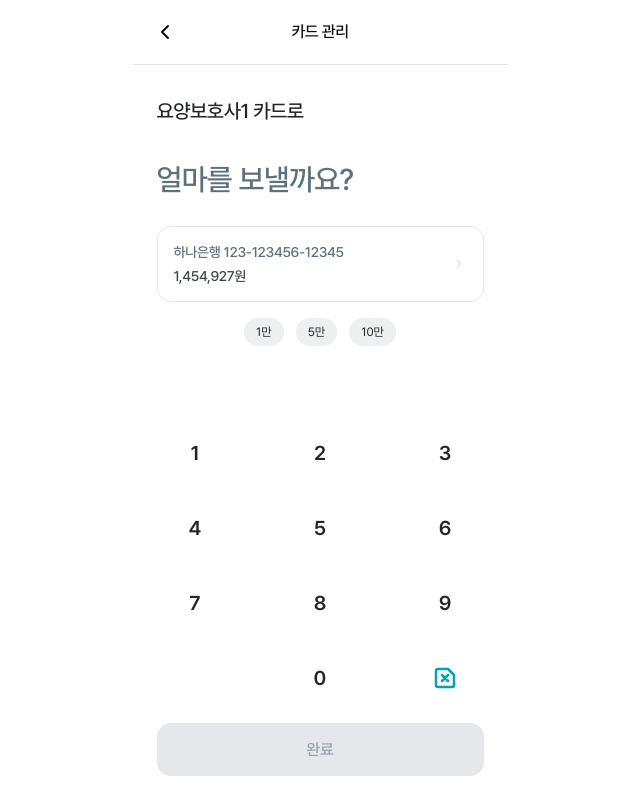
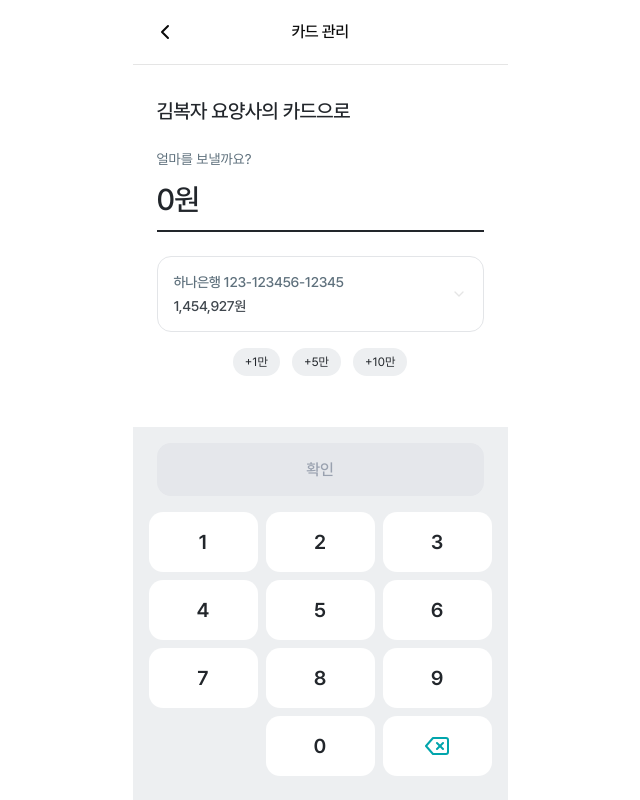
Before and after one commit to HanaroCare/hanaro-care-main, a Next.js app in the folder client/: page /card/charge in a window 1280 px wide. Shown: the whole page, without its empty margins (320-960 px from the left). Built offline with nearby package versions, Linux system fonts and the light colour scheme.

Commit message:
HN-38-refactor/돌봄지갑 카드 송금 및 설정 변경 UI 수정
- 카드 송금 화면 키패드 스타일, 한도 초과 경고, 송금 완료 페이지
- 카드 설정 변경 해지하기 위치, 슬라이더 스타일, 계좌 드롭다운
- 해지 후 전체 비활성화 처리

```diff
--- /dev/null
+++ b/client/app/card/charge/complete/page.tsx
@@ -0,0 +1,46 @@
+"use client";
+
+import { useRouter, useSearchParams } from "next/navigation";
+import { ChevronLeft, X } from "lucide-react";
+import { CheckCircle } from "lucide-react";
+
+export default function ChargeCompletePage() {
+  const router = useRouter();
+  const searchParams = useSearchParams();
+  const cardNm = searchParams.get("cardNm") || "김복자 요양사";
+  const amount = searchParams.get("amount") || "0";
+
+  return (
+    <div className="relative min-h-screen bg-white">
+      {/* 헤더 */}
+      <div className="flex justify-between items-center px-4 h-[65px] border-b border-black/10">
+        <button className="p-1" onClick={() => router.back()}>
+          <ChevronLeft size={24} color="#0A0A0A" />
+        </button>
+        <span className="text-base font-medium tracking-tight text-[#0A0A0A]">송금</span>
+        <button className="p-1" onClick={() => router.push("/card")}>
+          <X size={24} color="#0A0A0A" />
+        </button>
+      </div>
+
+      {/* 완료 내용 */}
+      <div className="flex flex-col items-center justify-center mt-40">
+        <CheckCircle size={67} color="#008485" strokeWidth={2.5} />
+        <p className="text-2xl font-semibold text-hana-black-800 text-center mt-8 leading-[35px]">
+          {cardNm} 카드에<br />
+          {Number(amount).toLocaleString()}원 충전 완료
+        </p>
+      </div>
+
+      {/* 완료 버튼 */}
+      <div className="absolute bottom-8 left-0 right-0 px-6">
+        <button
+          onClick={() => router.push("/card")}
+          className="w-full h-[53px] rounded-xl bg-hana-ez-600 text-white text-base font-medium"
+        >
+          완료
+        </button>
+      </div>
+    </div>
+  );
+}
--- a/client/app/card/charge/page.tsx
+++ b/client/app/card/charge/page.tsx
@@ -1,32 +1,73 @@
 "use client";
 
-import { useState } from "react";
+import { useState, useRef } from "react";
 import { useRouter } from "next/navigation";
-import { ChevronLeft } from "lucide-react";
+import { ChevronLeft, ChevronDown } from "lucide-react";
 
-const QUICK_AMOUNTS = ["1만", "5만", "10만"];
+const CARDS = [
+  { id: 1, cardNm: "김복자 요양사의 카드", accountNm: "하나은행 123-123456-12345", balance: 1454927, limitAmt: 600000 },
+  { id: 2, cardNm: "한금순 요양사의 카드", accountNm: "하나은행 987-654321-98765", balance: 820000, limitAmt: 600000 },
+];
+
+const QUICK_AMOUNTS = [
+  { label: "1만", value: 10000 },
+  { label: "5만", value: 50000 },
+  { label: "10만", value: 100000 },
+];
 
 export default function CardChargePage() {
   const router = useRouter();
   const [amount, setAmount] = useState("");
+  const [selectedCard, setSelectedCard] = useState(CARDS[0]);
+  const [showCardSelect, setShowCardSelect] = useState(false);
+  const [shake, setShake] = useState(false);
+  const amountRef = useRef<HTMLDivElement>(null);
+
+  const numericAmount = Number(amount || "0");
+  const isOverLimit = numericAmount > selectedCard.limitAmt;
+
+  const triggerShake = () => {
+    setShake(true);
+    setTimeout(() => setShake(false), 500);
+  };
 
   const handleKeypad = (val: string) => {
-    if (val === "delete") {
-      setAmount((prev) => prev.slice(0, -1));
-    } else {
-      setAmount((prev) => prev + val);
+  if (val === "delete") {
+    setAmount((prev) => prev.slice(0, -1));
+    return;
+  }
+  const next = amount + val;
+  if (Number(next) > selectedCard.limitAmt) {
+    setAmount(next); // 일단 넣고
+    triggerShake();
+    return;
+  }
+  setAmount(next);
+};
+
+  const handleQuick = (val: number) => {
+    const next = numericAmount + val;
+    setAmount(String(next)); // 일단 넣고
+    if (next > selectedCard.limitAmt) {
+      triggerShake();
     }
   };
 
-  const handleQuick = (val: string) => {
-    const num = val.replace("만", "0000");
-    setAmount((prev) => String(Number(prev || "0") + Number(num)));
-  };
-
-  const formatted = amount ? Number(amount).toLocaleString() : "";
+  const formatted = numericAmount ? numericAmount.toLocaleString() : "";
 
   return (
-    <div className="relative min-h-screen bg-white">
+    <div className="relative min-h-screen bg-white flex flex-col">
+      <style>{`
+        @keyframes shake {
+          0%, 100% { transform: translateX(0); }
+          20% { transform: translateX(-8px); }
+          40% { transform: translateX(8px); }
+          60% { transform: translateX(-8px); }
+          80% { transform: translateX(8px); }
+        }
+        .shake { animation: shake 0.5s ease; }
+      `}</style>
+
       {/* 헤더 */}
       <div className="flex justify-between items-center px-4 h-[65px] border-b border-black/10 sticky top-0 bg-white z-10">
         <button className="p-1" onClick={() => router.back()}>
@@ -39,77 +80,119 @@ export default function CardChargePage() {
       {/* 카드명 */}
       <div className="px-6 mt-8">
         <p className="text-xl font-medium text-hana-black-900 tracking-tight">
-          요양보호사1 카드로
+          {selectedCard.cardNm}으로
         </p>
       </div>
 
       {/* 금액 표시 */}
-      <div className="px-6 mt-8">
-        <p className="text-[30px] font-medium tracking-tight text-hana-black-500">
-          {formatted ? `${formatted}원` : "얼마를 보낼까요?"}
-        </p>
+      <div className="px-6 mt-6">
+        <p className="text-sm text-hana-black-500 mb-2">얼마를 보낼까요?</p>
+        <div
+          ref={amountRef}
+          className={`border-b-2 pb-2 ${shake ? "shake" : ""} ${isOverLimit ? "border-hana-red-500" : "border-hana-black-900"}`}
+        >
+          <p className={`text-[30px] font-medium tracking-tight ${isOverLimit ? "text-hana-red-500" : "text-hana-black-900"}`}>
+            {formatted ? `${formatted}원` : "0원"}
+          </p>
+        </div>
+        {isOverLimit && (
+          <p className="text-xs text-hana-red-500 mt-1">
+            현재 한도는 {selectedCard.limitAmt.toLocaleString()}원입니다
+          </p>
+        )}
       </div>
 
       {/* 출금 계좌 */}
-      <div className="px-6 mt-6">
-        <div className="flex items-center justify-between w-full h-[76px] px-4 border border-[#E3E5E8] rounded-xl bg-white">
-          <div>
+      <div className="px-6 mt-6 relative">
+        <button
+          onClick={() => setShowCardSelect(!showCardSelect)}
+          className="flex items-center justify-between w-full h-[76px] px-4 border border-[#E3E5E8] rounded-xl bg-white"
+        >
+          <div className="text-left">
             <p className="text-sm font-medium tracking-tight text-hana-black-500">
-              하나은행 123-123456-12345
+              {selectedCard.accountNm}
             </p>
             <p className="text-sm font-medium tracking-tight text-hana-black-800 mt-1">
-              1,454,927원
+              {selectedCard.balance.toLocaleString()}원
             </p>
           </div>
-          <ChevronLeft size={16} color="#E5E5E5" className="rotate-180" />
-        </div>
+          <ChevronDown
+            size={16}
+            color="#E5E5E5"
+            className={showCardSelect ? "rotate-180 transition-transform" : "transition-transform"}
+          />
+        </button>
+
+        {showCardSelect && (
+          <div className="absolute left-6 right-6 bg-white border border-[#E3E5E8] rounded-xl shadow-lg z-10 mt-1">
+            {CARDS.map((c) => (
+              <button
+                key={c.id}
+                onClick={() => {
+                  setSelectedCard(c);
+                  setShowCardSelect(false);
+                  setAmount("");
+                }}
+                className={`w-full px-4 py-3 text-left flex justify-between items-center hover:bg-hana-silver-50 ${
+                  selectedCard.id === c.id ? "bg-hana-green-50" : ""
+                }`}
+              >
+                <div>
+                  <p className="text-sm font-medium text-hana-black-800">{c.cardNm}</p>
+                  <p className="text-xs text-hana-black-500 mt-0.5">{c.accountNm}</p>
+                </div>
+                <p className="text-sm font-medium text-hana-black-800">{c.balance.toLocaleString()}원</p>
+              </button>
+            ))}
+          </div>
+        )}
       </div>
 
       {/* 빠른 금액 선택 */}
       <div className="flex justify-center gap-3 mt-4">
         {QUICK_AMOUNTS.map((q) => (
           <button
-            key={q}
-            onClick={() => handleQuick(q)}
+            key={q.label}
+            onClick={() => handleQuick(q.value)}
             className="px-3 py-1.5 bg-hana-silver-100 rounded-xl text-xs text-hana-black-900"
           >
-            {q}
+            +{q.label}
           </button>
         ))}
       </div>
 
-      {/* 키패드 */}
-      <div className="absolute bottom-0 left-0 right-0 bg-white">
-        <div className="grid grid-cols-3">
-          {["1","2","3","4","5","6","7","8","9","","0","delete"].map((key) => (
+      {/* 키패드 영역 */}
+      <div className="mt-auto bg-hana-silver-100 pt-4">
+        {/* 확인 버튼 */}
+        <div className="px-6 pb-4">
+          <button
+            disabled={!amount || amount === "0" || isOverLimit}
+            onClick={() => router.push(`/card/charge/complete?cardNm=${selectedCard.cardNm}&amount=${amount}`)}
+            className="w-full h-[53px] rounded-xl bg-hana-ez-600 text-white text-base font-medium disabled:bg-gray-200 disabled:text-gray-400 transition-colors"
+          >
+            확인
+          </button>
+        </div>
+
+        {/* 번호 키패드 */}
+        <div className="grid grid-cols-3 gap-2 px-4 pb-6">
+          {["1","2","3","4","5","6","7","8","9","","0","delete"].map((key, i) => (
             <button
-              key={key}
+              key={i}
               onClick={() => key && handleKeypad(key)}
-              className="h-[75px] flex items-center justify-center text-xl font-semibold text-hana-black-900 active:bg-hana-silver-50"
+              className={`h-[60px] flex items-center justify-center text-xl font-semibold text-hana-black-900 rounded-xl ${
+                key === "" ? "" : "bg-white active:bg-hana-silver-50"
+              }`}
             >
               {key === "delete" ? (
                 <svg width="24" height="24" viewBox="0 0 24 24" fill="none">
-                  <path d="M9 3H5a2 2 0 00-2 2v14a2 2 0 002 2h14a2 2 0 002-2V9l-6-6z" stroke="#01A5AC" strokeWidth="2.5" strokeLinecap="round" strokeLinejoin="round"/>
-                  <path d="M15 9l-6 6M9 9l6 6" stroke="#01A5AC" strokeWidth="2.5" strokeLinecap="round"/>
+                  <path d="M21 4H8l-7 8 7 8h13a2 2 0 002-2V6a2 2 0 00-2-2z" stroke="#01A5AC" strokeWidth="2" strokeLinecap="round" strokeLinejoin="round"/>
+                  <line x1="18" y1="9" x2="12" y2="15" stroke="#01A5AC" strokeWidth="2" strokeLinecap="round"/>
+                  <line x1="12" y1="9" x2="18" y2="15" stroke="#01A5AC" strokeWidth="2" strokeLinecap="round"/>
                 </svg>
-              ) : key === "" ? (
-                ""
-              ) : (
-                key
-              )}
+              ) : key === "" ? "" : key}
             </button>
           ))}
-        </div>
-
-        {/* 완료 버튼 */}
-        <div className="px-6 pb-6 pt-2">
-          <button
-            disabled={!amount}
-            onClick={() => router.back()}
-            className="w-full h-[53px] rounded-xl bg-hana-ez-600 text-white text-base font-medium disabled:bg-gray-200 disabled:text-gray-400 transition-colors"
-          >
-            완료
-          </button>
         </div>
       </div>
     </div>
--- a/client/app/card/settings/components/CancelModal.tsx
+++ b/client/app/card/settings/components/CancelModal.tsx
@@ -4,21 +4,33 @@ import { X } from "lucide-react";
 
 interface CancelModalProps {
   onClose: () => void;
+  onConfirm: () => void;
 }
 
-export default function CancelModal({ onClose }: CancelModalProps) {
+export default function CancelModal({ onClose, onConfirm }: CancelModalProps) {
   return (
     <div className="fixed inset-0 bg-black/30 flex items-center justify-center z-50">
       <div className="w-[283px] bg-white rounded-3xl p-6 relative">
-        <button
-          onClick={onClose}
-          className="absolute top-4 right-4"
-        >
+        <button onClick={onClose} className="absolute top-4 right-4">
           <X size={20} color="#3E454C" />
         </button>
-        <p className="text-base font-medium text-hana-black-900 text-center mt-8 tracking-tight">
-          해지가 완료되었습니다.
+        <p className="text-base font-medium text-hana-black-900 text-center mt-8 leading-6 tracking-tight whitespace-pre-line">
+          {"카드를 해지하면\n즉시 사용이 중단돼요.\n\n정말 해지할까요?"}
         </p>
+        <div className="flex gap-3 mt-6">
+          <button
+            onClick={onClose}
+            className="flex-1 h-10 rounded-xl bg-hana-silver-100 text-hana-black-800 text-sm font-semibold"
+          >
+            취소
+          </button>
+          <button
+            onClick={onConfirm}
+            className="flex-1 h-10 rounded-xl bg-hana-red-500 text-white text-sm font-semibold"
+          >
+            네, 해지할게요
+          </button>
+        </div>
       </div>
     </div>
   );
--- a/client/app/card/settings/page.tsx
+++ b/client/app/card/settings/page.tsx
@@ -3,22 +3,70 @@
 import { useState } from "react";
 import { useRouter } from "next/navigation";
 import { ChevronLeft, ChevronDown } from "lucide-react";
+import CardView from "../components/CardView";
 import CancelModal from "./components/CancelModal";
-import CardView from "../components/CardView";
 
 const MIN = 100000;
-const MAX = 2000000;
-const STEP = 100000;
+const MAX = 600000;
+const STEP = 10000;
+
+const ACCOUNTS = [
+  { id: 1, label: "하나은행 123-123456-12345", balance: 1454927 },
+  { id: 2, label: "국민은행 456-789012-34567", balance: 830000 },
+  { id: 3, label: "신한은행 789-012345-67890", balance: 320000 },
+];
+
+const INITIAL_LIMIT = 300000;
+const INITIAL_ACCOUNT_ID = 1;
 
 export default function CardSettingsPage() {
   const router = useRouter();
-  const [limitAmt, setLimitAmt] = useState(600000);
+  const [limitAmt, setLimitAmt] = useState(INITIAL_LIMIT);
+  const [selectedAccount, setSelectedAccount] = useState(ACCOUNTS[0]);
+  const [showAccountSelect, setShowAccountSelect] = useState(false);
   const [showCancelModal, setShowCancelModal] = useState(false);
+  const [bounce, setBounce] = useState(false);
+  const [isCancelled, setIsCancelled] = useState(false);
 
-  const percent = ((limitAmt - MIN) / (MAX - MIN)) * 100;
+  const isChanged = limitAmt !== INITIAL_LIMIT || selectedAccount.id !== INITIAL_ACCOUNT_ID;
+  const isMax = limitAmt >= MAX;
+  const percent = Math.min(((limitAmt - MIN) / (MAX - MIN)) * 100, 100);
+
+  const handleSlider = (val: number) => {
+    if (val > MAX) {
+      setBounce(true);
+      setTimeout(() => setBounce(false), 400);
+      setLimitAmt(MAX);
+      return;
+    }
+    setLimitAmt(val);
+  };
+
+  const handleCancel = () => {
+    setIsCancelled(true);
+    setShowCancelModal(false);
+  };
 
   return (
     <div className="relative min-h-screen bg-white">
+      <style>{`
+        @keyframes bounce {
+          0%, 100% { transform: translateY(0); }
+          30% { transform: translateY(-6px); }
+          60% { transform: translateY(-3px); }
+        }
+        .bounce { animation: bounce 0.4s ease; }
+        .slider-thumb::-webkit-slider-thumb {
+          -webkit-appearance: none;
+          width: 20px;
+          height: 20px;
+          border-radius: 50%;
+          background: #008485;
+          box-shadow: 0 0 0 8px rgba(0, 168, 166, 0.25);
+          cursor: pointer;
+        }
+      `}</style>
+
       {/* 헤더 */}
       <div className="flex justify-between items-center px-4 h-[65px] border-b border-black/10 sticky top-0 bg-white z-10">
         <button className="p-1" onClick={() => router.back()}>
@@ -29,16 +77,32 @@ export default function CardSettingsPage() {
       </div>
 
       {/* 카드 미리보기 */}
-      <div className="flex justify-center mt-6">
-        <CardView cardNm="요양보호사1 카드" />
+      <div className={`flex justify-center mt-6 transition-opacity ${isCancelled ? "opacity-40" : ""}`}>
+        <CardView cardNm="김복자 요양사의 카드" />
+      </div>
+
+      {/* 해지하기 버튼 */}
+      <div className="flex justify-center mt-4">
+        <button
+          disabled={isCancelled}
+          onClick={() => setShowCancelModal(true)}
+          className={`w-[120px] h-10 rounded-xl text-white text-sm font-semibold transition-colors ${
+            isCancelled ? "bg-gray-300 cursor-default" : "bg-hana-red-500"
+          }`}
+        >
+          {isCancelled ? "해지된 카드" : "해지하기"}
+        </button>
       </div>
 
       {/* 설정 섹션 */}
-      <div className="px-10 mt-8 flex flex-col gap-12">
+      <div className={`px-6 mt-8 flex flex-col gap-10 transition-opacity ${isCancelled ? "opacity-40 pointer-events-none" : ""}`}>
+
         {/* 월 충전 한도 변경 */}
         <div>
-          <p className="text-base font-medium tracking-tight text-black">월 충전 한도를 변경해주세요</p>
-          <div className="mt-4 relative">
+          <p className="text-base font-medium tracking-tight text-black mb-4">
+            월 충전 한도를 변경해주세요
+          </p>
+          <div className={bounce ? "bounce" : ""}>
             <div className="flex justify-between mb-2">
               <span className="text-xs font-medium text-hana-black-700">월 충전 한도</span>
               <span className="text-xs font-medium text-hana-green-700">
@@ -47,9 +111,17 @@ export default function CardSettingsPage() {
             </div>
             <div className="relative h-[14px] flex items-center">
               <div
-                className="absolute h-[14px] rounded-full w-full"
+                className="absolute h-[14px] rounded-full"
                 style={{
-                  background: `linear-gradient(90deg, rgba(13,148,136,0.8) 0%, rgba(13,148,136,0.8) ${percent}%, #E5E7EB ${percent}%, #E5E7EB 100%)`,
+                  width: `${percent}%`,
+                  background: "rgba(13,148,136,0.8)",
+                }}
+              />
+              <div
+                className="absolute h-[14px] rounded-full right-0"
+                style={{
+                  width: `${100 - percent}%`,
+                  background: "#E5E7EB",
                 }}
               />
               <input
@@ -58,57 +130,82 @@ export default function CardSettingsPage() {
                 max={MAX}
                 step={STEP}
                 value={limitAmt}
-                onChange={(e) => setLimitAmt(Number(e.target.value))}
-                className="relative w-full appearance-none bg-transparent cursor-pointer
-                  [&::-webkit-slider-thumb]:appearance-none
-                  [&::-webkit-slider-thumb]:w-5
-                  [&::-webkit-slider-thumb]:h-5
-                  [&::-webkit-slider-thumb]:rounded-full
-                  [&::-webkit-slider-thumb]:bg-hana-green-700
-                  [&::-webkit-slider-thumb]:shadow-md"
+                onChange={(e) => handleSlider(Number(e.target.value))}
+                className="relative w-full appearance-none bg-transparent cursor-pointer slider-thumb"
               />
             </div>
+            {isMax ? (
+              <p className="text-xs text-hana-green-700 mt-2 font-medium">
+                안전한 요양비 관리를 위해 월 60만원을 권장해요
+              </p>
+            ) : (
+              <p className="text-xs text-hana-green-700 mt-2 font-medium">
+                현재 {(limitAmt / 10000).toFixed(0)}만원
+              </p>
+            )}
           </div>
         </div>
 
         {/* 충전 계좌 변경 */}
         <div>
-          <p className="text-base font-medium tracking-tight text-black mb-3">충전 계좌를 변경해주세요</p>
-          <div className="flex items-center justify-between w-[291px] h-[50px] px-4 border border-[#E3E5E8] rounded-xl bg-white">
-            <span className="text-sm font-medium tracking-tight text-hana-black-600">
-              하나은행 123-123456-12345
-            </span>
-            <ChevronDown size={16} color="#E5E5E5" />
+          <p className="text-base font-medium tracking-tight text-black mb-3">
+            충전 계좌를 변경해주세요
+          </p>
+          <div className="relative">
+            <button
+              onClick={() => setShowAccountSelect(!showAccountSelect)}
+              className="flex items-center justify-between w-full h-[50px] px-4 border border-[#E3E5E8] rounded-xl bg-white"
+            >
+              <span className="text-sm font-medium tracking-tight text-hana-black-600">
+                {selectedAccount.label}
+              </span>
+              <ChevronDown
+                size={16}
+                color="#E5E5E5"
+                className={showAccountSelect ? "rotate-180 transition-transform" : "transition-transform"}
+              />
+            </button>
+
+            {showAccountSelect && (
+              <div className="absolute left-0 right-0 bg-white border border-[#E3E5E8] rounded-xl shadow-lg z-10 mt-1">
+                {ACCOUNTS.map((a) => (
+                  <button
+                    key={a.id}
+                    onClick={() => {
+                      setSelectedAccount(a);
+                      setShowAccountSelect(false);
+                    }}
+                    className={`w-full px-4 py-3 text-left flex justify-between items-center hover:bg-hana-silver-50 ${
+                      selectedAccount.id === a.id ? "bg-hana-green-50" : ""
+                    }`}
+                  >
+                    <p className="text-sm font-medium text-hana-black-800">{a.label}</p>
+                    <p className="text-sm text-hana-black-500">{a.balance.toLocaleString()}원</p>
+                  </button>
+                ))}
+              </div>
+            )}
           </div>
         </div>
-      </div>
-
-      {/* 해지하기 버튼 */}
-      <div className="flex justify-center mt-8">
-        <button
-          onClick={() => setShowCancelModal(true)}
-          className="w-[120px] h-10 rounded-xl bg-hana-red-500 text-white text-sm font-semibold"
-        >
-          해지하기
-        </button>
       </div>
 
       {/* 변경 완료 버튼 */}
       <div className="absolute bottom-8 left-0 right-0 px-6">
         <button
+          disabled={!isChanged || isCancelled}
           onClick={() => router.back()}
-          className="w-full h-[53px] rounded-xl bg-hana-ez-600 text-white text-base font-medium hover:bg-hana-green-700 transition-colors"
+          className="w-full h-[53px] rounded-xl text-white text-base font-medium transition-colors disabled:bg-gray-200 disabled:text-gray-400 bg-hana-ez-600 hover:bg-hana-green-700"
         >
-          변경 완료
+          {isCancelled ? "해지된 카드입니다." : "변경 완료"}
         </button>
       </div>
 
-      {/* 해지 완료 모달 */}
+      {/* 해지 확인 모달 */}
       {showCancelModal && (
-        <CancelModal onClose={() => {
-          setShowCancelModal(false);
-          router.push("/card");
-        }} />
+        <CancelModal
+          onClose={() => setShowCancelModal(false)}
+          onConfirm={handleCancel}
+        />
       )}
     </div>
   );
```
Also changed, not shown: client/app/card/components/CardDashboardScreen.tsx (renamed from client/app/card/components/Carddashboardscreen.tsx).
